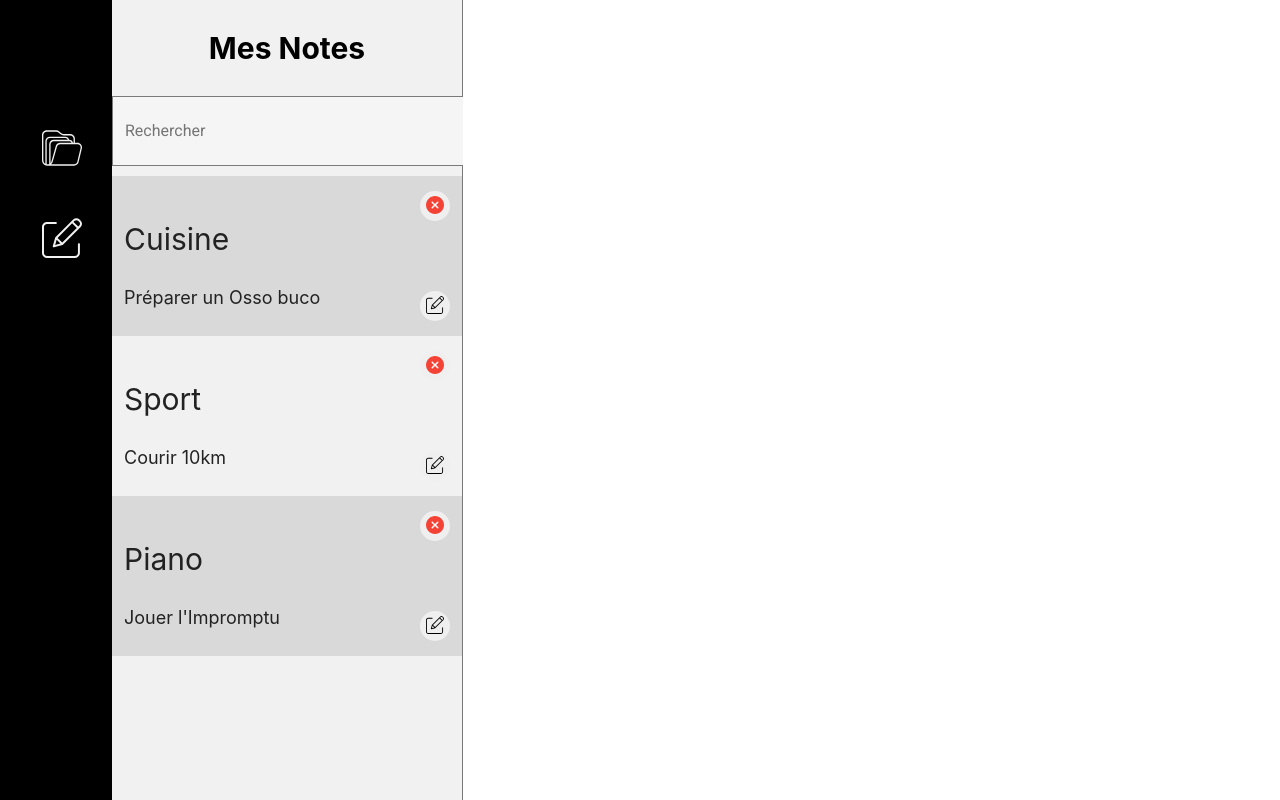
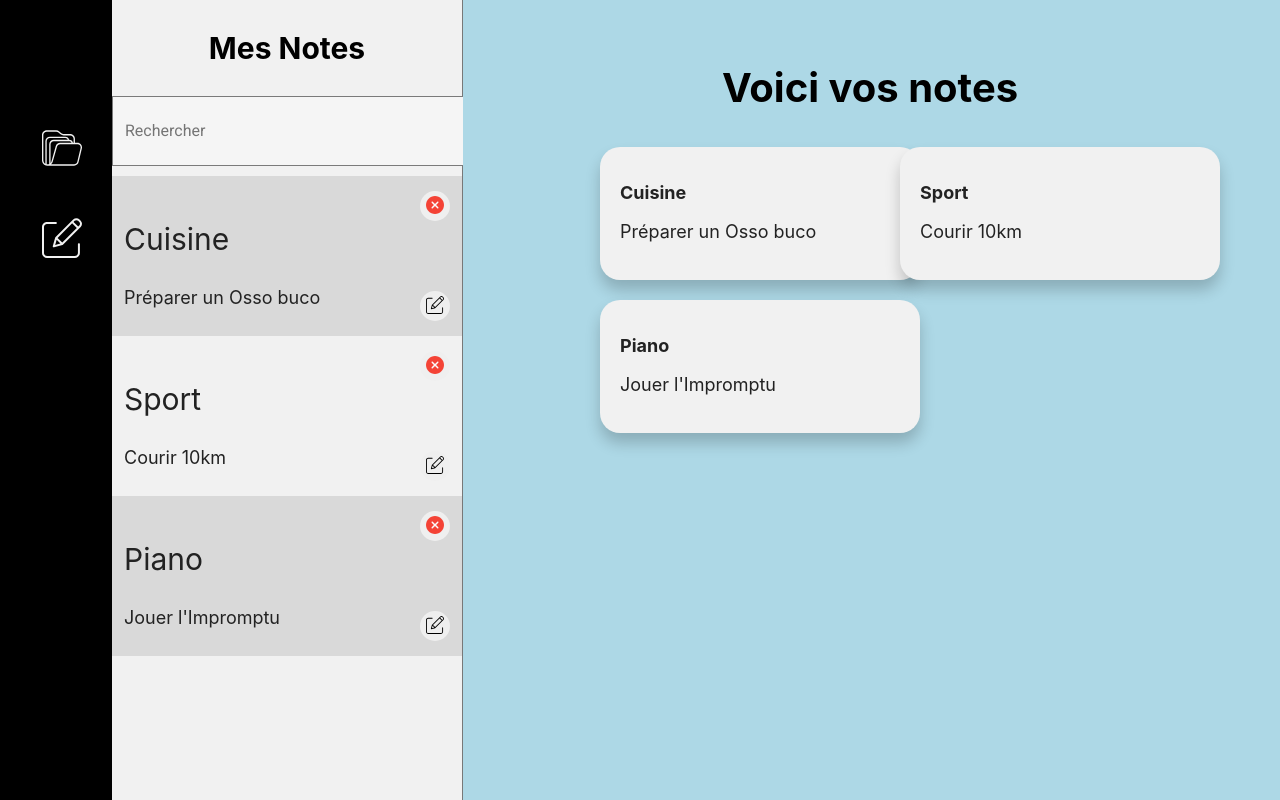
Before and after one commit to H4ltor/react-project, a React (Create React App) app: page / in a window 1280 px wide. Built offline with nearby package versions, Linux system fonts and the light colour scheme.

Commit message:
final projet

```diff
--- a/src/App.js
+++ b/src/App.js
@@ -1,9 +1,9 @@
 import React from "react";
 import Sidebar from './Components/Sidebar/Sidebar'
 import MainArea from './Components/MainArea/MainArea'
-// import ListNotes from './Components/ListNotes/ListNotes'
+import ListNotes from './Components/ListNotes/ListNotes'
 import {BrowserRouter as Router, Routes, Route, Link} from 'react-router-dom'
-// import DisplayNote from './Components/DisplayNote/DisplayNote'
+import DisplayNote from './Components/DisplayNote/DisplayNote'
 
 function App() {
     return (
@@ -11,9 +11,9 @@ function App() {
             <Sidebar />
 
             <Routes>
-                {/*<Route path="/" exact component={ListNotes} />*/}
+                <Route path="/" exact element={<ListNotes/>} />
                 <Route path="/edit" exact element={<MainArea/>} />
-                {/*<Route path="/displayNote/:id" exact component={DisplayNote} />*/}
+                <Route path="/displayNote/:id" exact element={<DisplayNote/>} />
             </Routes>
         </Router>
     );
--- /dev/null
+++ b/src/Components/DisplayNote/DisplayNote.css
@@ -0,0 +1,43 @@
+.display-txt-zone {
+    min-height: 100vh;
+    background: #f1f1f1;
+    padding: 30px;
+    position: absolute;
+    z-index: -1;
+    width: calc(100% - 460px);
+    margin-left: 460px;
+}
+
+.display-txt-zone .title-display {
+    font-size: 35px;
+    text-align: center;
+    margin-bottom: 25px;
+}
+.display-txt-zone .subtitle-display {
+    margin-top: 20px;
+    font-size: 25px;
+}
+.display-txt-zone .txt-display {
+    margin-top: 20px;
+    font-size: 18px;
+    overflow-wrap: break-word;
+    word-wrap: break-word;
+    hyphens: auto;
+}
+
+@media screen and (max-width: 900px){
+    .display-txt-zone {
+        width:100%;
+        margin-left: 0px;
+    }
+    .container-txt-zone h2 {
+
+        font-size: 27px;
+    }
+    .container-txt-zone button {
+
+        display: block;
+        margin: 20px auto;
+    }
+
+}
--- /dev/null
+++ b/src/Components/DisplayNote/DisplayNote.js
@@ -0,0 +1,26 @@
+import React from "react";
+import "./DisplayNote.css";
+import { useSelector } from "react-redux";
+import { useParams } from "react-router-dom";
+
+export default function DisplayNote() {
+    const { id } = useParams();
+
+    const { notes } = useSelector((state) => state.notesReducer);
+
+    const indexArticle = notes.findIndex((obj) => obj.title === id);
+
+    return (
+        <div className="display-txt-zone">
+            <h2 className="title-display">
+                Votre note : {notes[indexArticle] ? `${notes[indexArticle].title}` : ""}
+            </h2>
+            <span className="subtitle-display">
+        {notes[indexArticle] ? `${notes[indexArticle].subtitle}` : ""}
+      </span>
+            <p className="txt-display">
+                {notes[indexArticle] ? `${notes[indexArticle].body}` : ""}
+            </p>
+        </div>
+    );
+}
--- /dev/null
+++ b/src/Components/ListNotes/ListNotes.css
@@ -0,0 +1,44 @@
+.notes-list-card {
+    display: grid;
+    grid-template-columns: repeat(auto-fit, 280px);
+    grid-gap: 20px;
+    justify-content: center;
+    list-style-type: none;
+    background: lightblue;
+    margin-top: 35px;
+}
+
+.notes-list-card li {
+    width: 280px;
+    height: auto;
+    background: pink;
+    padding: 20px;
+    background: #f1f1f1;
+    border-radius: 20px;
+    box-shadow: 0 10px 15px rgba(0, 0, 0, 0.2);
+    transition: transform 0.2s ease-in-out;
+}
+.notes-list-card li:hover {
+    transform: translateY(-3px);
+}
+.notes-list-card a {
+    text-decoration: none;
+    color: #222;
+}
+.notes-list-card li h2 {
+    text-align: left;
+    margin-bottom: 5px;
+    font-size: 18px;
+    width: 80%;
+    white-space: nowrap;
+    overflow: hidden;
+    text-overflow: ellipsis;
+}
+.notes-list-card li p {
+    text-align: left;
+    font-size: 18px;
+    width: 80%;
+    white-space: nowrap;
+    overflow: hidden;
+    text-overflow: ellipsis;
+}
--- /dev/null
+++ b/src/Components/ListNotes/ListNotes.js
@@ -0,0 +1,29 @@
+import React from 'react'
+import "./ListNotes.css"
+import {useSelector} from 'react-redux'
+import {Link} from 'react-router-dom'
+
+export default function ListNotes() {
+
+    const {notes} = useSelector(state => state.notesReducer)
+
+    return (
+        <div className="container-content">
+            <h2>Voici vos notes</h2>
+            <ul className="notes-list-card">
+                {notes.map((item) => (
+                    <Link
+                        to={{
+                            pathname: `/displayNote/${item.title}`
+                        }}
+                    >
+                        <li>
+                            <h2>{item.title}</h2>
+                            <p>{item.subtitle}</p>
+                        </li>
+                    </Link>
+                ))}
+            </ul>
+        </div>
+    )
+}
```
Also changed, not shown: 1 other file (tests, documents, lock files or other folders).
